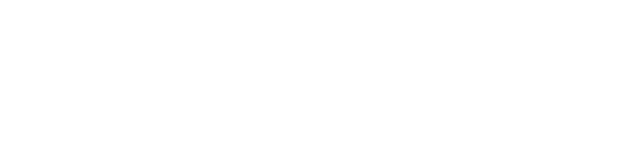
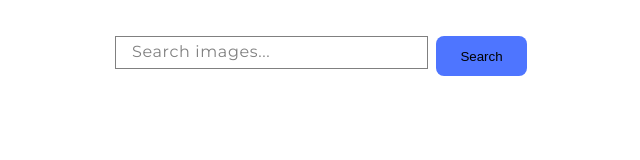
Before and after one commit to InnaSaienko/goit-advancedjs-hw-03, a website built with Vite: page src/index.html in a window 1280 px wide. Shown: the whole page, without its empty margins (319-959 px from the left). Built offline with nearby package versions, Linux system fonts and the light colour scheme.

Commit message:
Update CSS and HTML
- Apply Montserrat font to body via --font-mont var
- Adjust styles.css imports
- Update index.html structure

```diff
--- a/src/css/base.css
+++ b/src/css/base.css
@@ -5,7 +5,7 @@
   font-size: 16px;
   line-height: 1.5;
   font-weight: 400;
-
+  --font-mont: "Montserrat";
   color: #242424;
   background-color: rgba(255, 255, 255, 0.87);
 
@@ -30,3 +30,36 @@
 main:has(.back-link) {
   text-align: center;
 }
+
+.form {
+  display: flex;
+  margin: 36px auto;
+  align-content: center;
+  gap: 8px;
+
+  & input[type="text"] {
+    border: 1px solid #808080;
+    padding: 8px 16px;
+    padding-inline-end: 118px;
+
+
+    &::placeholder {
+      font-family: var(--font-mont), sans-serif;
+      font-weight: 400;
+      font-size: 16px;
+      line-height: 150%;
+      letter-spacing: 0.04em;
+      color: #808080;
+    }
+
+  }
+
+  & button[type="submit"] {
+    background: #4e75ff;
+    border: none;
+    border-radius: 8px;
+    padding: 8px 16px;
+    width: 91px;
+    height: 40px;
+  }
+}
--- a/src/css/styles.css
+++ b/src/css/styles.css
@@ -1,9 +1,5 @@
-/**
-  |============================
-  | include css partials with
-  | default @import url()
-  |============================
-*/
+@import url('https://fonts.googleapis.com/css2?family=Montserrat:wght@400;500;600;700&display=swap');
+
 /* Common styles */
 @import url('./reset.css');
 @import url('./base.css');
--- a/src/index.html
+++ b/src/index.html
@@ -9,8 +9,14 @@
   </head>
   <body>
 
+  <form class="form">
+    <label>
+      <input type="text" name="search-text" placeholder="Search images..." required>
+    </label>
+    <button type="submit">Search</button>
+  </form>
 
 
-    <script type="module" src="./main.js"></script>
+  <script type="module" src="./main.js"></script>
   </body>
 </html>
```
